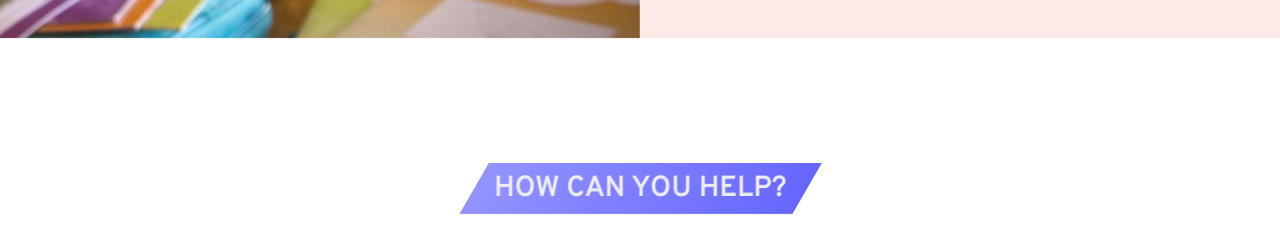
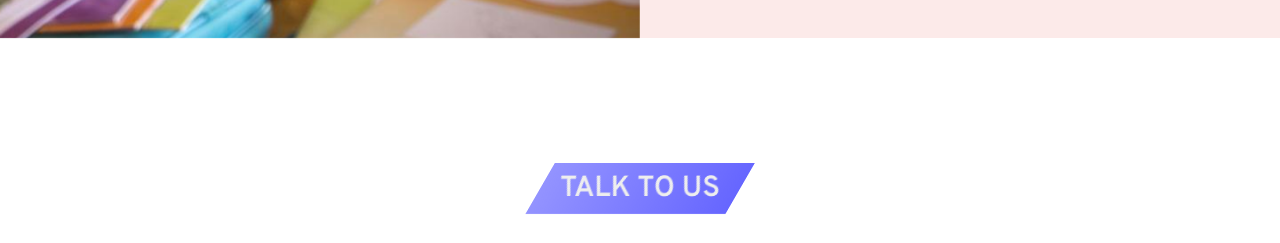
Before and after one commit to sunnyrock8/Poverty_and_Inequality_Team_Project, a website: page index.html in a window 1280 px wide. Shown: the part 3828-4071 px from the top of the page. Drawn offline with nearby package versions, Linux system fonts and the light colour scheme.

Commit message:
Akansha Part Removed

```diff
--- a/index.html
+++ b/index.html
@@ -269,7 +269,7 @@
       </div>
     </section>
 
-    <section class="ngos" id="ngos">
+    <!-- <section class="ngos" id="ngos">
       <div class="section-heading__container">
         <h1 class="section-heading">How can you help?</h1>
       </div>
@@ -285,7 +285,7 @@
         <a href="https://www.akanksha.org/work-with-us/volunteer/ " target="_blank" class="ngos__link">Volunteer <img src="img/Volunteer_Icon.svg" alt="Volunteer Icon"></a>
         <a href="https://www.billdesk.com/pgmerc/akanksha/AKANKSHADetails.htm" target="_blank" class="ngos__link">Donate <img src="img/Donate_Icon.svg" alt="Volunteer Icon"></a>
       </div>
-    </section>
+    </section> -->
 
     <section class="contact" id="talk-to-us">
       <div class="section-heading__container">
```
